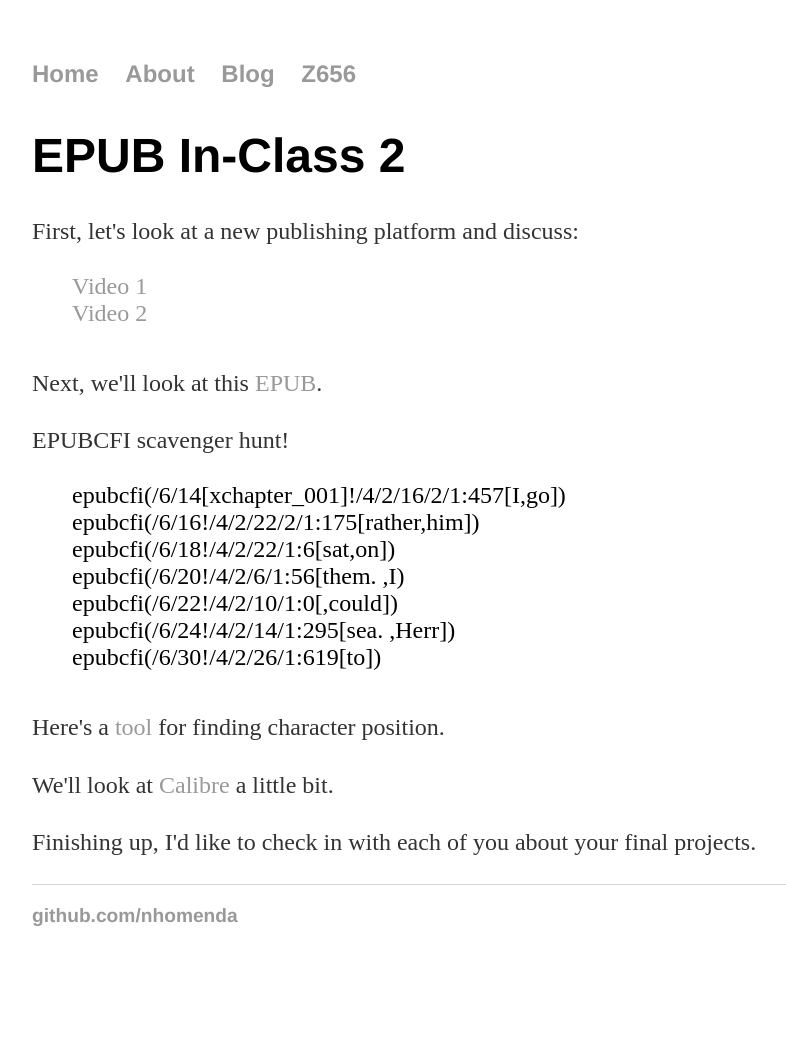
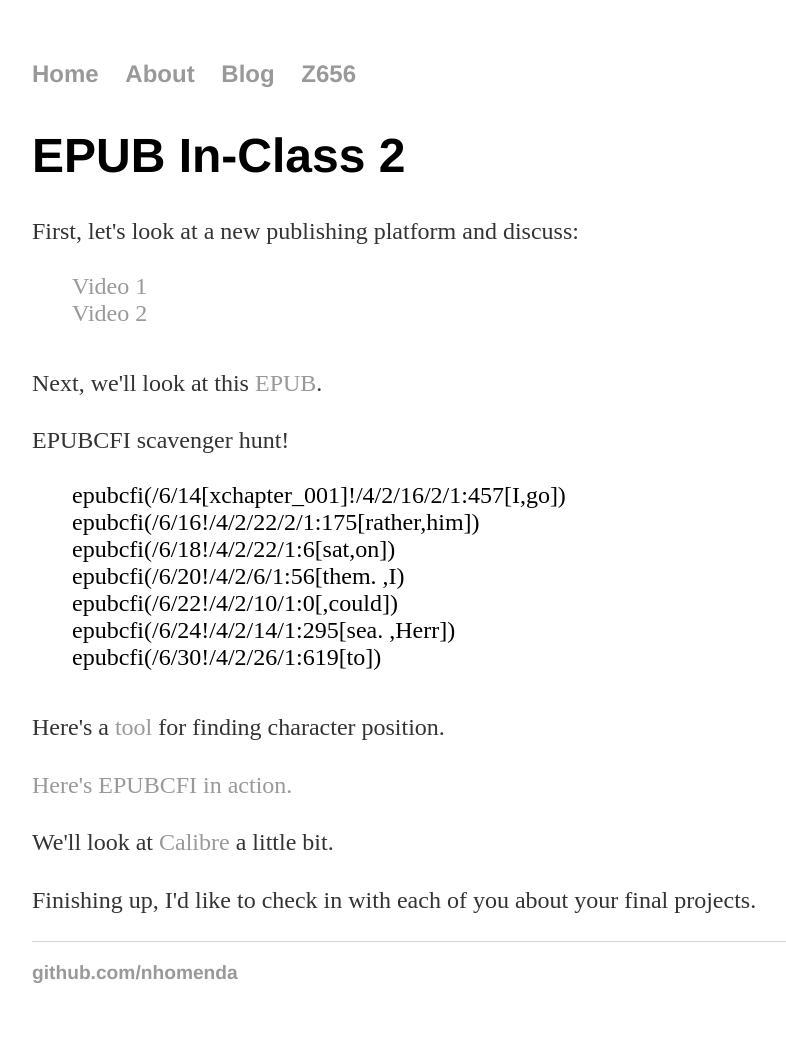
Before and after one commit to nhomenda/nhomenda.github.io, a Jekyll site: the page built from Z656/epub2.html, in a window 1280 px wide. Shown: the whole page, without its empty margins (160-946 px from the left). Built offline with Jekyll 4.4.1, drawn with Linux system fonts in a browser that asks for light colours; before the commit the page ends 987 px from its top, so only the background shows below that.

Commit message:
Update epub2.html

```diff
--- a/Z656/epub2.html
+++ b/Z656/epub2.html
@@ -23,6 +23,7 @@ date: 2018-04-12
   <li>epubcfi(/6/30!/4/2/26/1:619[to])</li>
   </ul>
   <p>Here's a <a href="http://pojo.sodhanalibrary.com/lineCharPosition.html">tool</a> for finding character position.</p>
+  <p><a href="http://futurepress.org/update/2016/02/15/epubcfi-updates.html">Here's EPUBCFI in action.</a></p>
   <p>We'll look at <a href="https://calibre-ebook.com">Calibre</a> a little bit.</p>
   <p>Finishing up, I'd like to check in with each of you about your final projects.</p>
 </div><!-- /.blurb -->
```
